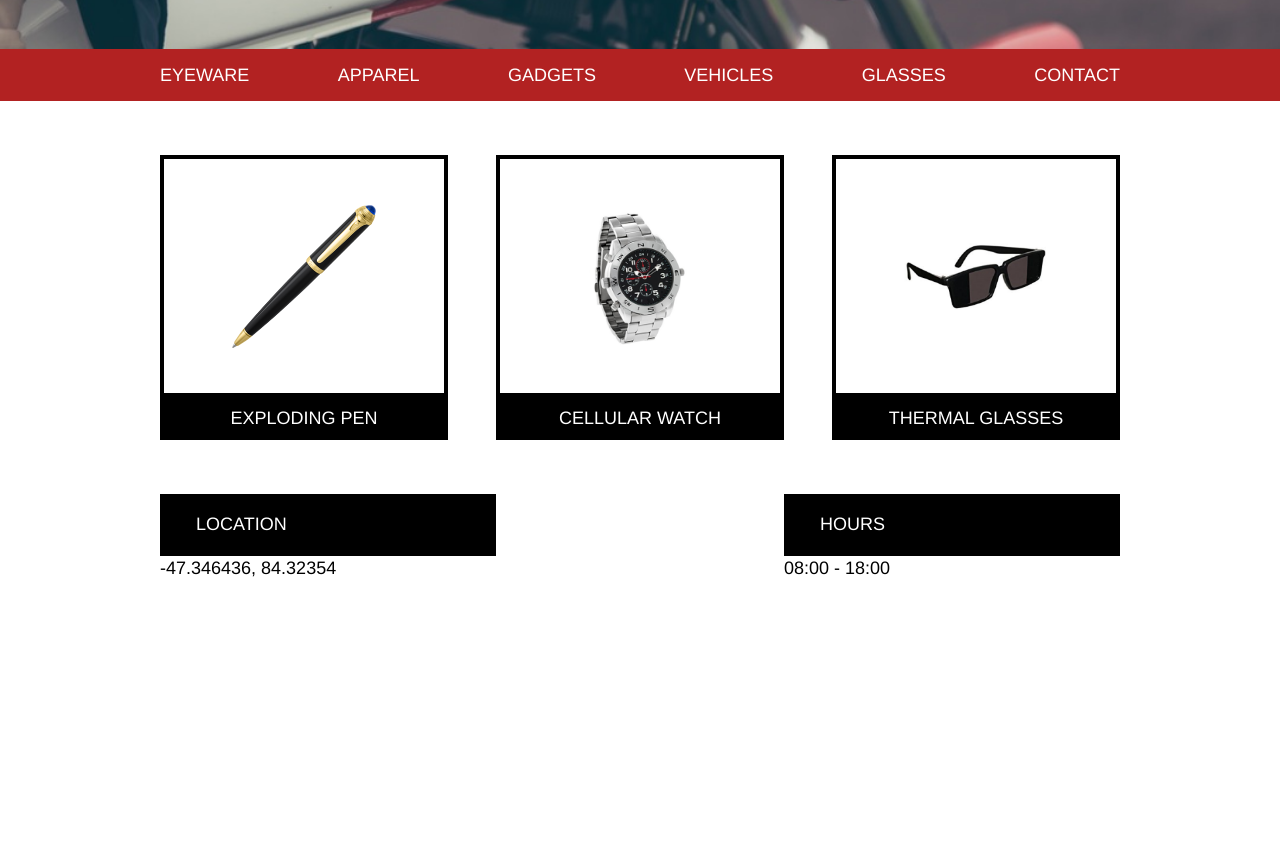
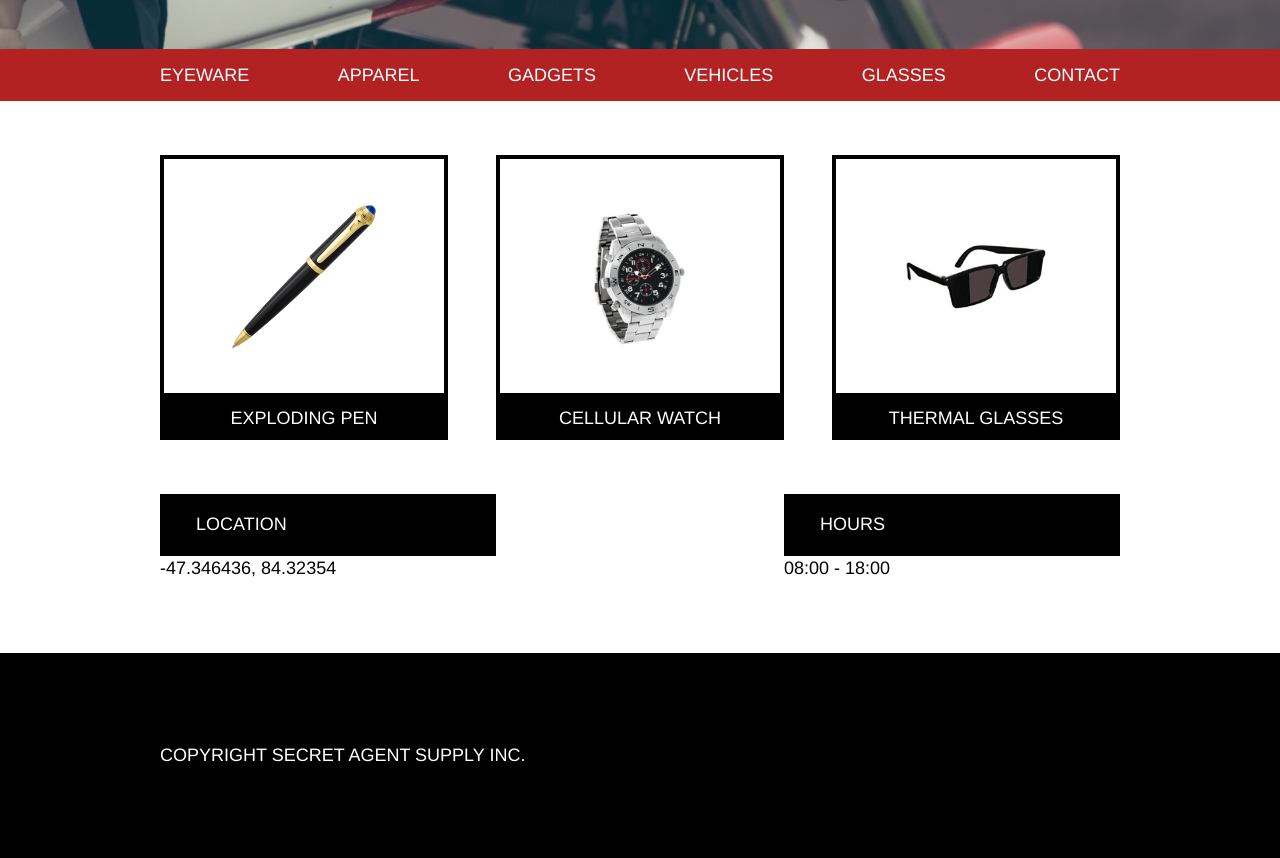
Before and after one commit to ashrafstakala/secretagentsupply, a plain HTML site: page index.html in a window 1280 px wide. Shown: the part 452-1310 px from the top of the page. Before the commit the page ends 1033 px from the top, so only its background shows below. Drawn offline with Linux system fonts and the light colour scheme.

Commit message:
footer added

```diff
--- a/index.html
+++ b/index.html
@@ -76,6 +76,11 @@
       </div>
     </div>
 
-
+    <!-- Footer Section -->
+    <footer>
+      <div class="container">
+        Copyright Secret Agent Supply Inc.
+      </div>
+    </footer>
   </body>
 </html>
--- a/resources/css/style.css
+++ b/resources/css/style.css
@@ -98,3 +98,10 @@ nav ul {
   justify-content: space-between;
   margin: 3em 0 0 0;
 }
+footer {
+  padding: 5em 0;
+  margin-top: 4em;
+  color: white;
+  background-color: black;
+  text-align: left;
+}
```
